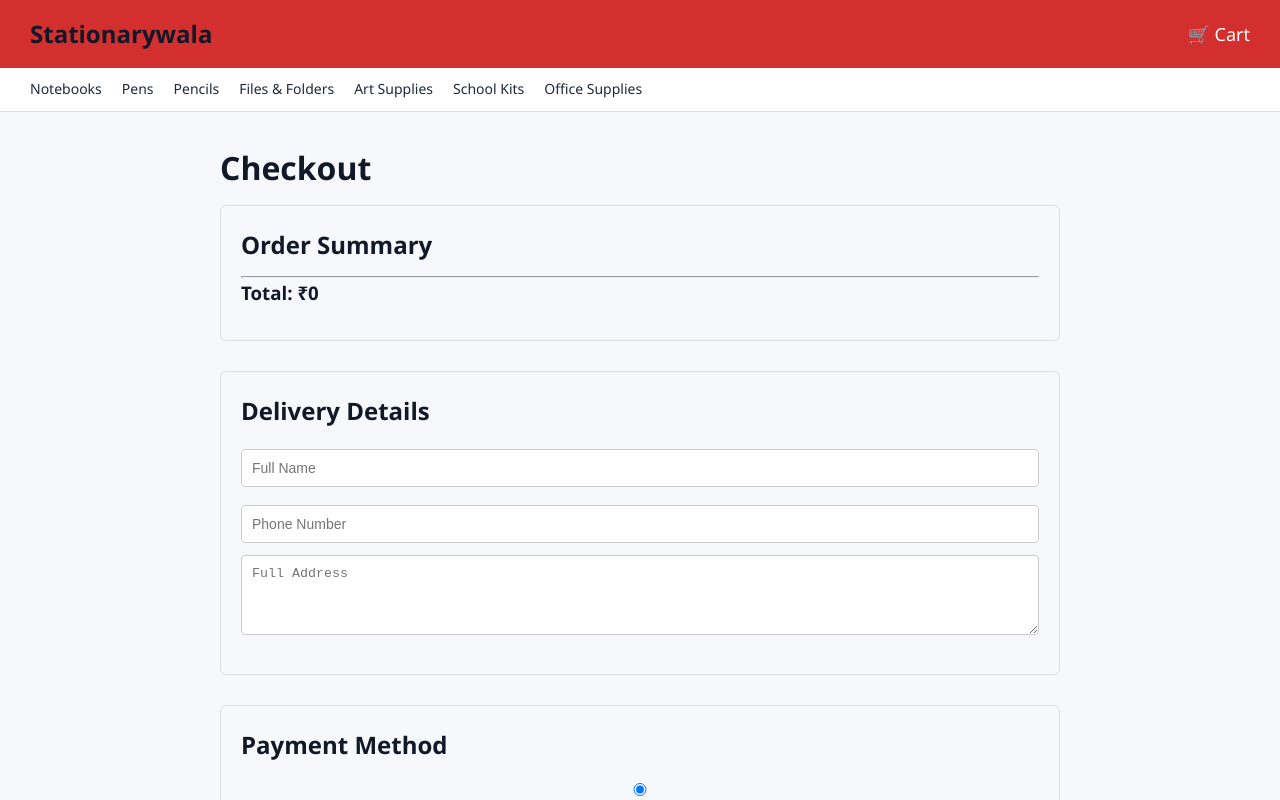
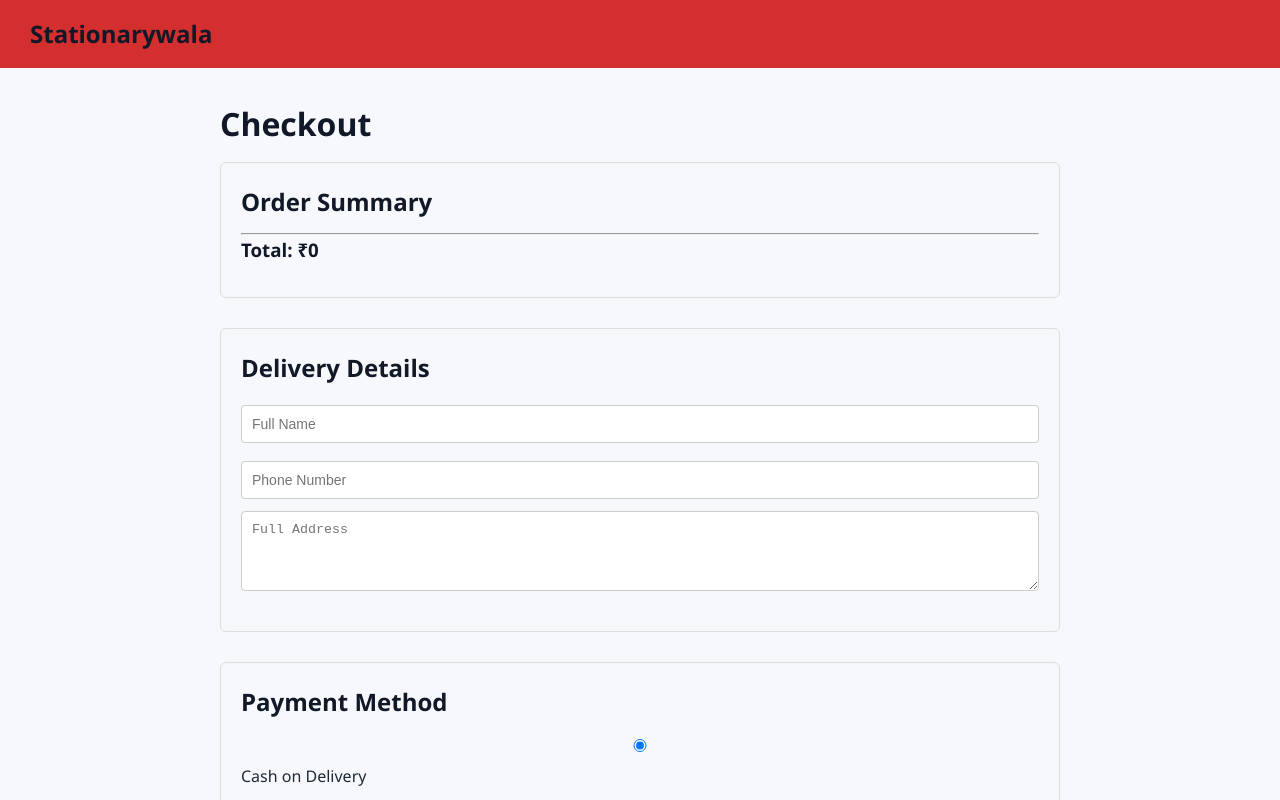
Before and after one commit to cahrithikn-crypto/stationarywala, a Next.js app: page /checkout in a window 1280 px wide. Shown: the top 800 px of the page. Built offline with nearby package versions, Linux system fonts and the light colour scheme.

Commit message:
Update checkout.js

```diff
--- a/src/pages/checkout.js
+++ b/src/pages/checkout.js
@@ -61,7 +61,7 @@ export default function Checkout() {
 
   return (
     <>
-      <Header />
+      <Header showCategories={false} showCart={false} />
 
       <div style={{ padding: 30, maxWidth: 900, margin: "auto" }}>
         <h1>Checkout</h1>
```
